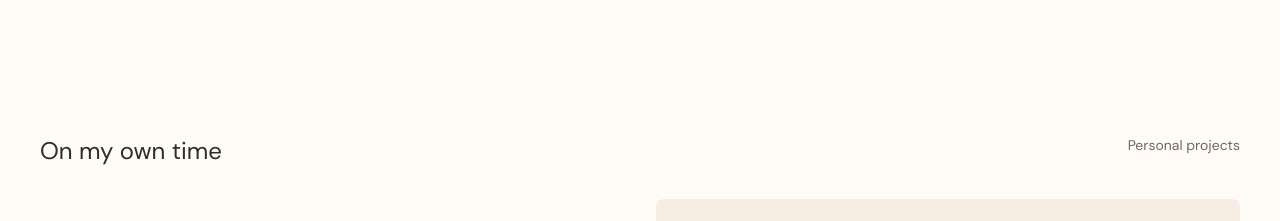
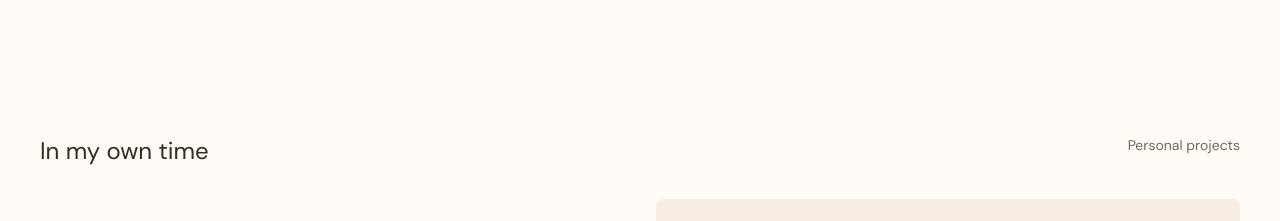
Before and after one commit to TakundaMuzunze/personal-website-v3, a Next.js app: page / in a window 1280 px wide. Shown: the part 2100-2321 px from the top of the page. Built offline with nearby package versions, Linux system fonts and the light colour scheme; grey boxes are pictures that could not be loaded.

Commit message:
copy: update personal projects heading

```diff
--- a/src/components/sections/personal-projects/PersonalProjects.tsx
+++ b/src/components/sections/personal-projects/PersonalProjects.tsx
@@ -6,7 +6,7 @@ export function PersonalProjects() {
     <section id="projects" aria-labelledby="projects-heading" className="scroll-mt-8 py-10 lg:py-20">
       <div className="flex items-start justify-between">
         <h2 id="projects-heading" className="text-2xl">
-          On my own time
+          In my own time
         </h2>
         <p className="text-sm text-muted">Personal projects</p>
       </div>
```
